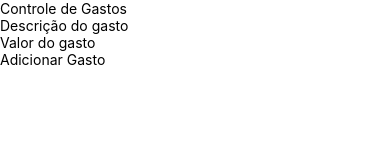
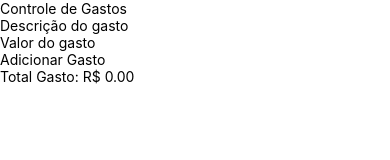
Before and after one commit to RogherSoares/controle-gastos, a React Native app in the folder controle-gastos/: screen / in a window 390 px wide. Shown: the top 160 px of the page. Built offline with nearby package versions, Linux system fonts and the light colour scheme.

Commit message:
atualizando a posicao de exibicao do valor total gasto

```diff
--- a/controle-gastos/components/ExpenseItem-styled-edit.js
+++ b/controle-gastos/components/ExpenseItem-styled-edit.js
@@ -130,14 +130,14 @@ export default function HomeScreen() {
                             </TouchableOpacity>
                         </View>
 
-                        {/* Exibe o total gasto atualizado */}
-                        <Text style={styles.total}>
-                                Total Gasto: R$ {totalGasto}
-                        </Text>
-
                     </View>
                 )}
             />
+
+            {/* Exibe o total gasto atualizado */}
+            <Text style={styles.total}>
+                Total Gasto: R$ {totalGasto}
+            </Text>
 
         </View>
     );
```
